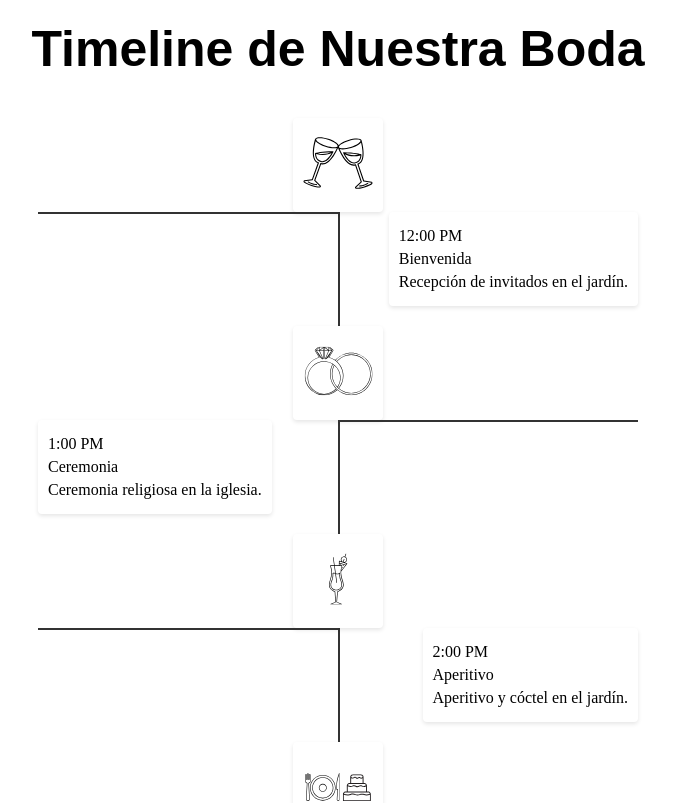
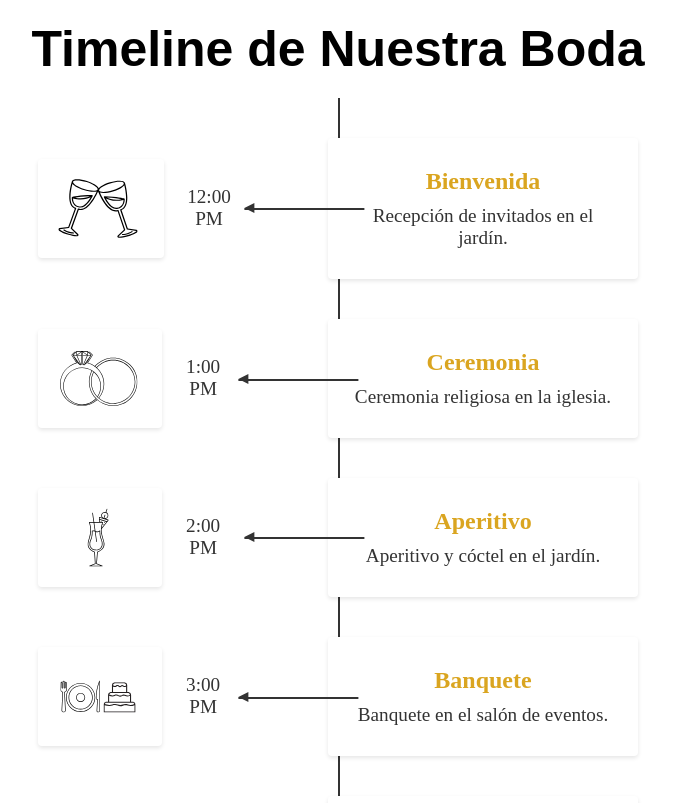
Before and after one commit to Oriol-1/Boda, a Next.js app: page /liniaTiempo in a window 1280 px wide. Shown: the top 803 px of the page, without its empty margins (302-978 px from the left). Built offline with nearby package versions, Linux system fonts and the light colour scheme.

Commit message:
linia de tiempo-3

```diff
--- a/src/app/components/timelineBoda/timelineBoda.module.css
+++ b/src/app/components/timelineBoda/timelineBoda.module.css
@@ -1,59 +1,214 @@
+/* timelineBoda.module.css */
+
 .timeline {
   position: relative;
   width: 100%;
-  max-width: 600px;
-  margin: 40px auto;
+  padding: 40px 0; /* Espacio para los conectores */
+  display: flex;
+  flex-direction: column;
+  align-items: center; /* Centra los eventos en la línea */
 }
 
-.linea {
+.lineaCentral {
   position: absolute;
   left: 50%;
+  top: 0;
+  bottom: 0;
   width: 2px;
   background-color: #333;
-  top: 0;
-  bottom: 0;
+  z-index: 1; /* Asegúrate de que la línea central esté debajo de los eventos */
 }
 
 .evento {
+  position: relative;
+  width: 100%; /* Cada evento usará el ancho completo */
+  max-width: 600px; /* Máximo ancho para los eventos */
+  margin-bottom: 40px; /* Espacio entre eventos */
   display: flex;
-  flex-direction: column;
-  align-items: center;
-  position: relative;
-  margin-bottom: 20px;
-}
-
-.evento:nth-child(odd) .detalle {
-  align-self: flex-start;
-}
-
-.evento:nth-child(even) .detalle {
-  align-self: flex-end;
+  justify-content: space-between; /* Espacio entre icono y detalles */
+  align-items: center; /* Alinea verticalmente el icono y detalles */
+  z-index: 2; /* Por encima de la línea central */
 }
 
 .icono, .detalle {
-  padding: 10px;
+  width: 45%; /* Ancho para el icono y detalles */
+  padding: 20px;
   border-radius: 4px;
   box-shadow: 0 2px 4px rgba(0,0,0,0.1);
   background: #fff;
 }
-
-.hora, .titulo, .descripcion {
-  margin: 5px 0;
+.icono img {
+  width: 80px;
+  height: auto;
+  display: block;
 }
 
+.iconoYHora {
+  display: flex;
+  align-items: center; /* Alinea verticalmente el icono y la hora */
+  /* justify-content: center;  */
+  gap: 10px; /* Espacio entre el icono y la hora */
+}
+
+.left .iconoYHora {
+  justify-content: flex-start;
+}
+
+.right .iconoYHora {
+  /* justify-content: flex-end; */
+}
+
+
+
+.left .conector {
+  left: 50%;
+}
+
+.right .conector {
+  left: 50%;
+  transform: translateX(-83%) scaleX(-1); /* Invierte la dirección para la derecha */
+}
+
+.visible {
+  animation: appear 0.8s ease-in-out forwards;
+}
+
+/* Estilos adicionales para hora, título, descripción, etc. */
+.hora, .descripcion {
+
+  /* Tus estilos aquí */
+
+  font-size: 1.2rem;
+  font-weight: 500;
+  color: #333;
+  text-align: center;
+  margin: 10px 0;
+
+
+
+
+}
+.titulo {
+  font-size: 1.5rem;
+  font-weight: 600;
+  color: #DAA520;
+  text-align: center;
+  margin: 10px 0;
+
+}
+
+
+
+/* Ajustes a .conector para incluir efectos de flecha */
 .conector {
   position: absolute;
   height: 2px;
   background-color: #333;
-  width: 50%;
+  /* Ajustamos el ancho del conector para que sea suficiente para llegar al centro y añadir la flecha */
+  width: 20%; /* Ajuste según necesites */
   top: 50%;
-  z-index: 1;
+  transform: translateX(-78%) translateY(-50%);
 }
 
-.evento:nth-child(odd) .conector {
-  left: 50%;
+.conector::before, .conector::after {
+  content: '';
+  position: absolute;
+  top: -5px; /* Ajusta según el grosor del conector para centrar la flecha */
+  border-style: solid;
+  border-color: transparent;
+  border-width: 5px 5px 5px 5px; /* Ajusta para cambiar el tamaño de la flecha */
 }
 
-.evento:nth-child(even) .conector {
-  right: 50%;
+/* Flecha para el lado izquierdo */
+.left .conector::before {
+  left: 0; /* Alinea la flecha al inicio del conector */
+  border-color: transparent transparent transparent #333; /* Solo bordes necesarios para la flecha */
 }
+
+
+
+.left .conector::before {
+  left: 0;
+  border-width: 5px 10px 5px 0; /* Crea la forma de flecha */
+  border-color: transparent #333 transparent transparent; /* Color de la flecha */
+}
+
+/* Elimina el after del lado izquierdo si solo deseas una flecha */
+.left .conector::after {
+  display: none;
+}
+
+/* Flecha en el lado derecho apuntando hacia la derecha */
+.right .conector::before, .right .conector::after {
+  content: '';
+  position: absolute;
+  top: -5px; /* Alinea con el centro del conector */
+  border-style: solid;
+}
+
+.right .conector::after {
+  right: 0;
+  border-width: 5px 0 5px 10px; /* Crea la forma de flecha */
+  border-color: transparent transparent transparent #333; /* Color de la flecha */
+}
+
+/* Elimina el before del lado derecho si solo deseas una flecha */
+.right .conector::before {
+  display: none;
+}
+
+/* Ajustes adicionales para animación y responsividad */
+.visible {
+  animation: appear 0.8s ease-in-out forwards;
+}
+
+
+@keyframes appear {
+  from {
+    opacity: 0;
+    transform: translateY(10px);
+  }
+  to {
+    opacity: 1;
+    transform: translateY(0);
+  }
+}
+
+
+@media (max-width: 768px) {
+  .timeline {
+    padding: 20px 0; /* Reducir el padding superior e inferior para ahorrar espacio */
+  }
+
+
+
+  .evento {
+    flex-direction: column-reverse; /* Cambiamos la dirección a columna para apilar los elementos */
+    align-items: center; /* Centramos los elementos para una mejor visualización */
+    width: 80%; /* Ajustamos el ancho para dar más espacio al contenido */
+    margin: 20px auto; /* Aumentamos el margen para separar los eventos */
+    padding: 15px; /* Añadimos padding para dar espacio alrededor del contenido */
+    box-shadow: 0 2px 5px rgba(0,0,0,0.2); /* Aplicamos una sombra suave para resaltar los eventos */
+    background-color: #ffffff; /* Aseguramos que el fondo sea blanco para mejorar la legibilidad */
+  }
+
+  .icono, .detalle {
+    width: 100%; /* Hacemos que el icono y los detalles ocupen todo el ancho disponible */
+    text-align: center; /* Centramos el texto de los detalles */
+    margin-bottom: 10px; /* Añadimos un margen inferior para separar los elementos */
+  }
+
+  .icono img {
+    width: 60px; /* Ajustamos el tamaño del icono para que no sea demasiado grande */
+    height: 60px; /* Mantenemos la proporción del icono */
+  }
+
+  .hora, .titulo, .descripcion {
+    display: block; /* Aseguramos que cada elemento se muestre en su propia línea */
+    margin: 5px 0; /* Añadimos un pequeño margen entre los elementos para una mejor separación */
+  }
+
+  .conector {
+    display: none; /* Los conectores no se muestran en dispositivos móviles */
+  }
+}
--- a/src/app/components/timelineBoda/timelineBoda.tsx
+++ b/src/app/components/timelineBoda/timelineBoda.tsx
@@ -2,9 +2,17 @@
 import React, { useEffect, useRef } from 'react';
 import styles from './timelineBoda.module.css';
 import { IconosEvento } from './icons';
+import Image from 'next/image';
 
-const TimelineBoda = () => {
-    const eventos = [
+interface EventoBoda {
+  hora: string;
+  titulo: string;
+  descripcion: string;
+  tipo: keyof typeof IconosEvento;
+}
+
+const TimelineBoda: React.FC = () => {
+  const eventos: EventoBoda[] = [
     { hora: '12:00 PM', titulo: 'Bienvenida', descripcion: 'Recepción de invitados en el jardín.', tipo: 'Bienvenida' },
     { hora: '1:00 PM', titulo: 'Ceremonia', descripcion: 'Ceremonia religiosa en la iglesia.', tipo: 'Ceremonia' },
     { hora: '2:00 PM', titulo: 'Aperitivo', descripcion: 'Aperitivo y cóctel en el jardín.', tipo: 'Aperitivo' },
@@ -12,15 +20,15 @@ const TimelineBoda = () => {
     { hora: '8:00 PM', titulo: 'Baile', descripcion: 'Baile y fiesta en el salón.', tipo: 'Baile' },
   ];
 
-    const eventoRefs = useRef<Array<HTMLDivElement | null>>([]);
+  const eventoRefs = useRef<(HTMLDivElement | null)[]>(new Array(eventos.length).fill(null));
 
   useEffect(() => {
-      // Copia la referencia actual a una variable local dentro del efecto
-      const currentRefs = eventoRefs.current;
+    // Crea una copia de la referencia actual para usar dentro de useEffect
+    const currentRefs = [...eventoRefs.current];
 
     const observer = new IntersectionObserver(
       (entries) => {
-          entries.forEach(entry => {
+        entries.forEach((entry) => {
           if (entry.isIntersecting) {
             entry.target.classList.add(styles.visible);
           } else {
@@ -28,33 +36,41 @@ const TimelineBoda = () => {
           }
         });
       },
-        { rootMargin: '0px', threshold: 0.1 }
+      { rootMargin: '0px', threshold: 0.8 }
     );
 
-      currentRefs.forEach(el => {
+    currentRefs.forEach((el) => {
       if (el) observer.observe(el);
     });
 
-      // Limpieza usando la variable local
-      return () => currentRefs.forEach(el => {
+    // Limpieza: desconectar el observer de todos los elementos observados usando la copia de las referencias
+    return () => {
+      currentRefs.forEach((el) => {
         if (el) observer.unobserve(el);
       });
-  }, []);
+    };
+  // Asegúrate de que las dependencias estén configuradas correctamente si tu lógica lo requiere
+  }, []); // Las dependencias vacías indican que el efecto se ejecuta solo en el montaje del componente
 
   return (
     <div className={styles.timeline}>
-        <div className={styles.linea}></div>
+      <div className={styles.lineaCentral}></div>
       {eventos.map((evento, index) => (
-          <div key={index} ref={el => eventoRefs.current[index] = el} className={styles.evento}>
-            <div className={styles.conector}></div>
+        <div
+          key={index}
+          ref={(el) => (eventoRefs.current[index] = el)}
+          className={`${styles.evento} ${index % 2 === 0 ? styles.left : styles.right}`}>
+          <div className={styles.iconoYHora}>
             <div className={styles.icono}>
-            {IconosEvento[evento.tipo as keyof typeof IconosEvento]()}
+              {IconosEvento[evento.tipo]()}
+            </div>
+            <div className={styles.hora}>{evento.hora}</div>
           </div>
           <div className={styles.detalle}>
-              <div className={styles.hora}>{evento.hora}</div>
             <div className={styles.titulo}>{evento.titulo}</div>
             <div className={styles.descripcion}>{evento.descripcion}</div>
           </div>
+          <div className={styles.conector}></div>
         </div>
       ))}
     </div>
```
Lines whose indentation alone changed are shown as unchanged.
